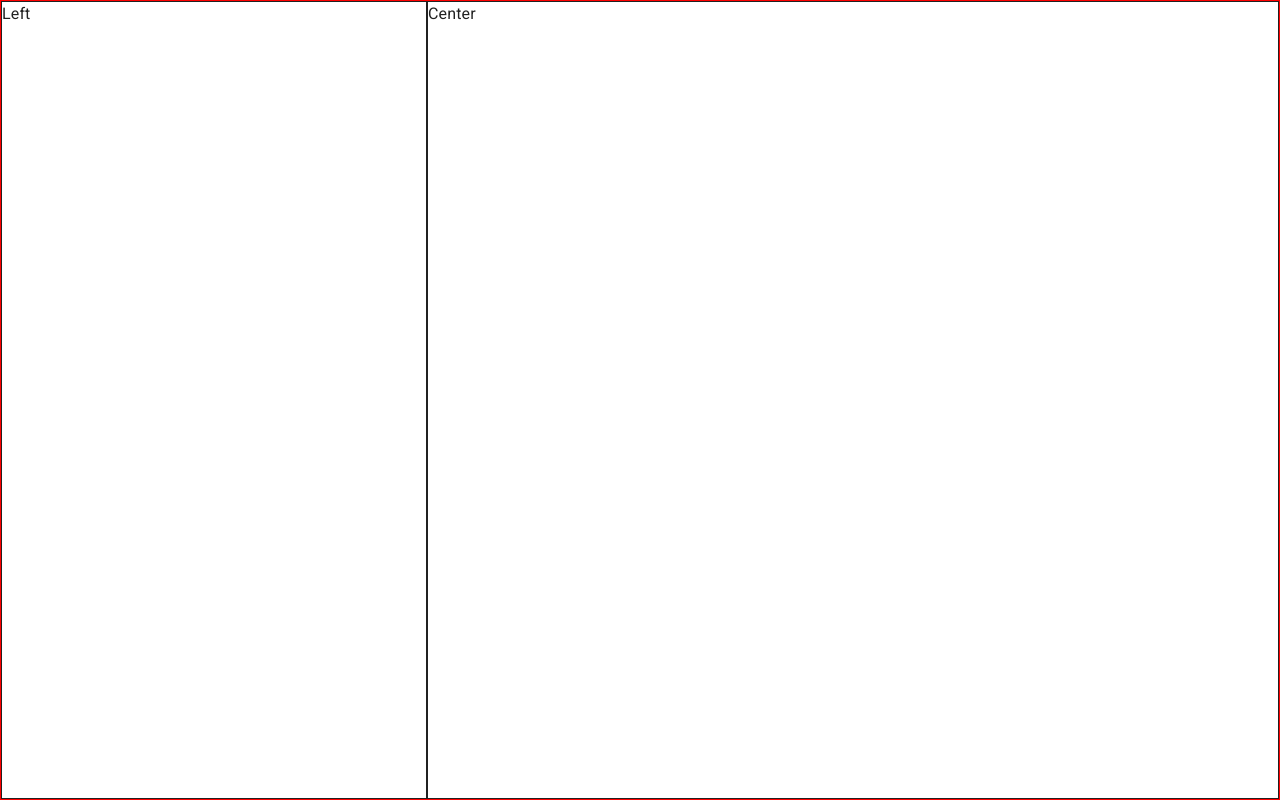
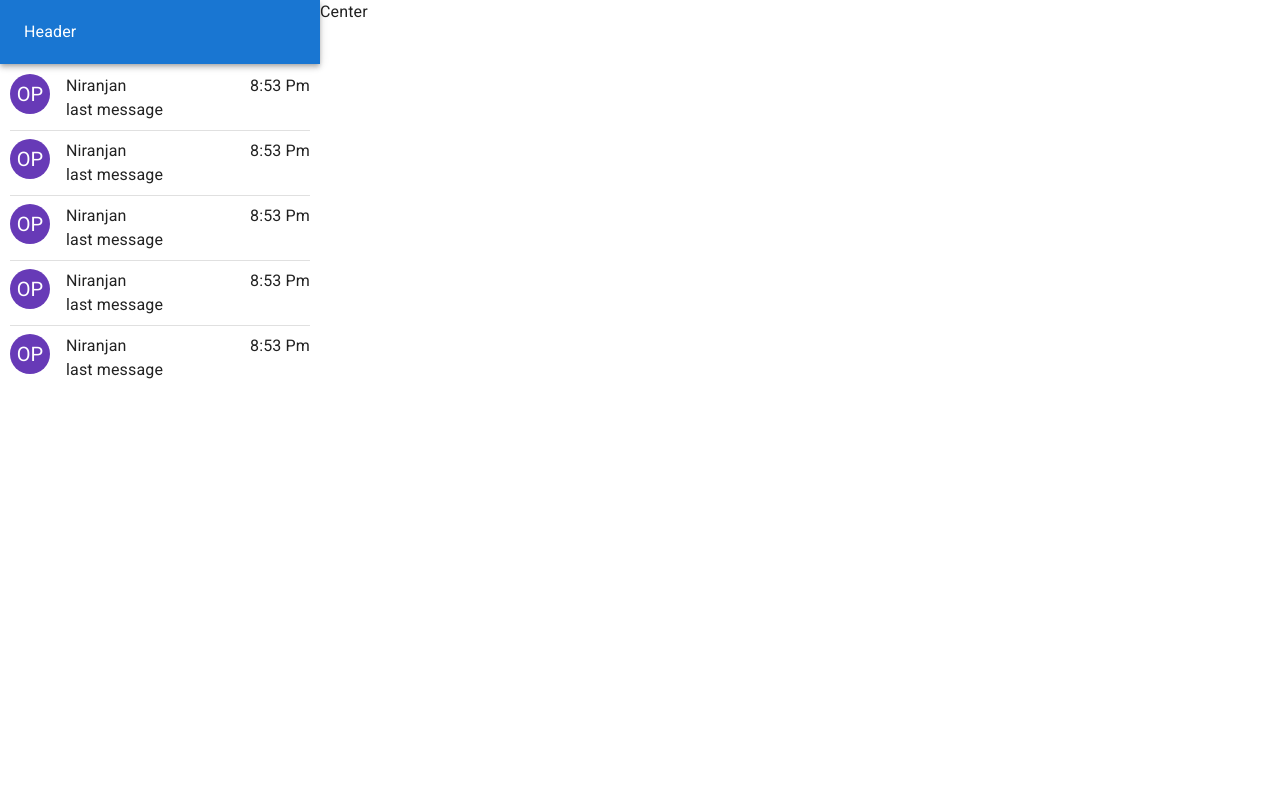
Before and after one commit to samakshgrover/whatsapp-clone, a React (Vite) app: page / in a window 1280 px wide. Built offline with nearby package versions, Linux system fonts and the light colour scheme.

Commit message:
Dummy sidebar ui created

```diff
--- /dev/null
+++ b/src/components/ChatItem.jsx
@@ -0,0 +1,36 @@
+import { Avatar, Box } from "@mui/material";
+import { deepPurple } from "@mui/material/colors";
+// import Paper from "@mui/material/Paper";
+import Stack from "@mui/material/Stack";
+// import { styled } from "@mui/material/styles";
+
+export function ChatItem() {
+  return (
+    <Stack direction="row" spacing={2}>
+      <ChatItemProfilePic />
+      <ContactName />
+      <TimeComponent />
+    </Stack>
+  );
+}
+
+function ChatItemProfilePic() {
+  return (
+    <Box>
+      <Avatar sx={{ bgcolor: deepPurple[500] }}>OP</Avatar>
+    </Box>
+  );
+}
+
+function ContactName() {
+  return (
+    <Stack sx={{ flex: 1 }}>
+      <Box>Niranjan</Box>
+      <Box>last message</Box>
+    </Stack>
+  );
+}
+
+function TimeComponent() {
+  return <div>8:53 Pm</div>;
+}
--- /dev/null
+++ b/src/components/SidebarHeader.jsx
@@ -0,0 +1,9 @@
+import { AppBar, Toolbar } from "@mui/material";
+
+export function Header(){
+  return <>
+    <AppBar id="abcd" position="static" sx={{padding:0, margin:0}}>
+      <Toolbar sx={{padding:0, margin:0}}>Header</Toolbar>
+    </AppBar>
+  </>
+}
--- /dev/null
+++ b/src/containers/ChatItems.jsx
@@ -0,0 +1,13 @@
+import { Stack, Divider } from "@mui/material";
+import { ChatItem } from "../components/ChatItem";
+import { contacts } from "../data/contacts";
+
+export function ChatItems() {
+  return (
+    <Stack spacing={1} divider={<Divider flexItem/>} sx={{padding: "10px 10px"}}>
+      {contacts.map((contact) => {
+        return <ChatItem key={contact.id} />;
+      })}
+    </Stack>
+  );
+}
--- /dev/null
+++ b/src/containers/Sidebar.jsx
@@ -0,0 +1,13 @@
+import { Box } from "@mui/material";
+import { Header } from "../components/SidebarHeader";
+// import { ChatItem } from "../components/ChatItem";
+import { ChatItems } from "./ChatItems";
+
+export function Sidebar() {
+  return (
+    <Box>
+      <Header />
+      <ChatItems />
+    </Box>
+  );
+}
--- /dev/null
+++ b/src/data/contacts.js
@@ -0,0 +1,37 @@
+export const contacts = [
+  {
+    id: "1",
+    name: "Niranjan",
+    lastMessage: "last message",
+    proficePic: "NI",
+    time: "8:53 Pm",
+  },
+  {
+    id: "2",
+    name: "Amar",
+    lastMessage: "last message",
+    proficePic: "AM",
+    time: "8:53 Pm",
+  },
+  {
+    id: "3",
+    name: "Jyoti",
+    lastMessage: "last message",
+    proficePic: "JY",
+    time: "8:53 Pm",
+  },
+  {
+    id: "4",
+    name: "Jack",
+    lastMessage: "last message",
+    proficePic: "JK",
+    time: "8:53 Pm",
+  },
+  {
+    id: "5",
+    name: "Deamon",
+    lastMessage: "last message",
+    proficePic: "DM",
+    time: "8:53 Pm",
+  },
+];
--- a/src/pages/IndexPage.jsx
+++ b/src/pages/IndexPage.jsx
@@ -1,12 +1,17 @@
 import { Grid } from "@mui/material";
-export default function IndexPage(){
+import { Sidebar } from "../containers/Sidebar";
+export default function IndexPage() {
   return (
-    <Grid container sx={{padding:0, margin:0, height:'100vh', border: '1px solid red'}}>
+    <Grid container sx={{ padding: 0, margin: 0, height: "100vh" }}>
       {/* <ChatList/> .[ <ChatListItem /> ...] */}
-      <Grid item xs={4} sx={{padding:0, border:"1px solid", height:'100%'}}>Left</Grid>
+      <Grid item xs={3} sx={{ padding: 0, height: "100%" }}>
+        <Sidebar />
+      </Grid>
 
       {/* ChatWindow */}
-      <Grid item xs={8} sx={{border:"1px solid", height:'100%'}}>Center</Grid>
+      <Grid item xs={9} sx={{ height: "100%" }}>
+        Center
+      </Grid>
     </Grid>
-  )
+  );
 }
```
Also changed, not shown: src/assets/whatsapp-image.svg (added).
